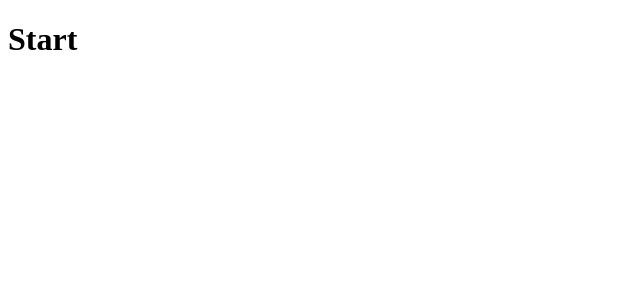
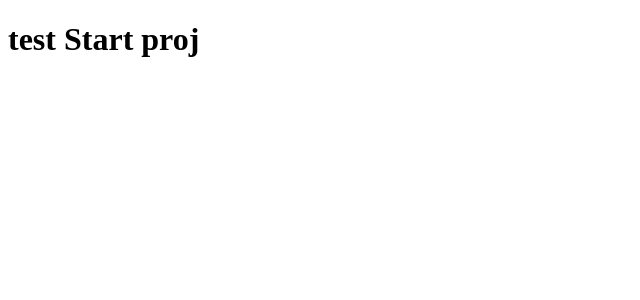
Before and after one commit to VolodymyrBilichenko/goit-react-hw-05-movies, a React (Create React App) app: page / in a window 1280 px wide. Shown: the top 300 px of the page, without its empty margins (0-640 px from the left). Built offline with nearby package versions, Linux system fonts and the light colour scheme.

Commit message:
Update App.jsx

```diff
--- a/src/App.jsx
+++ b/src/App.jsx
@@ -3,7 +3,7 @@ import './App.styled';
 export const App = () => {
   return (
     <div>
-      <h1>Start</h1>
+      <h1>test Start proj</h1>
     </div>
   );
 }
```
